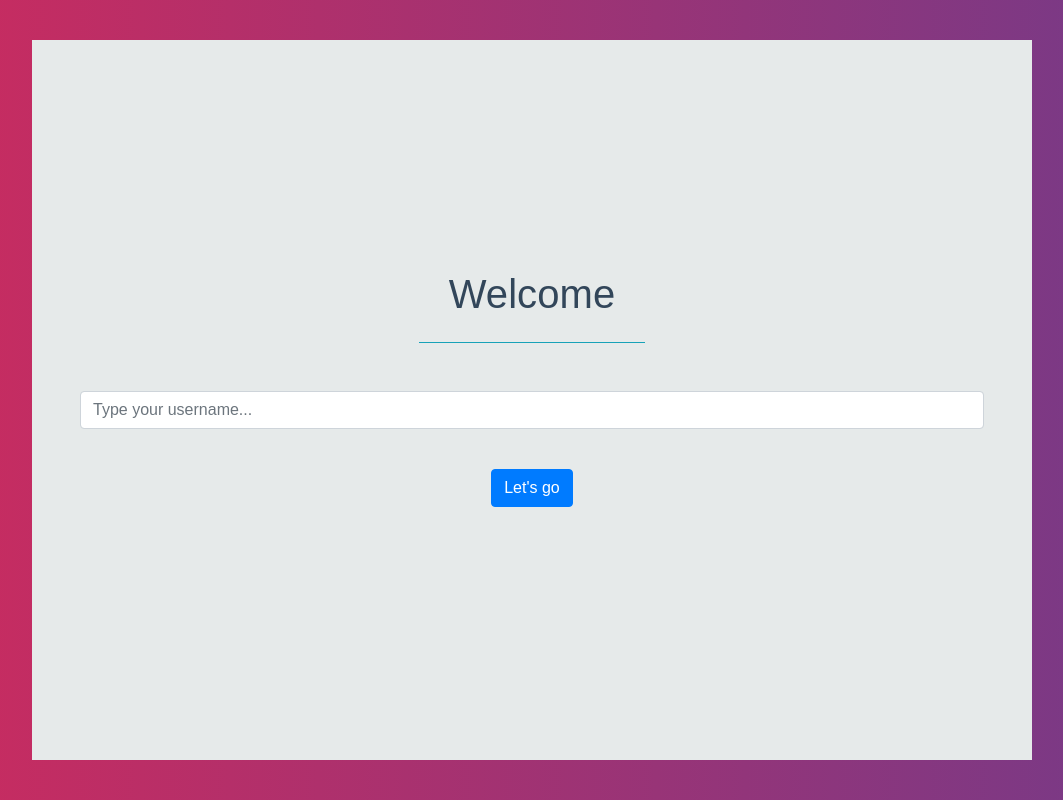
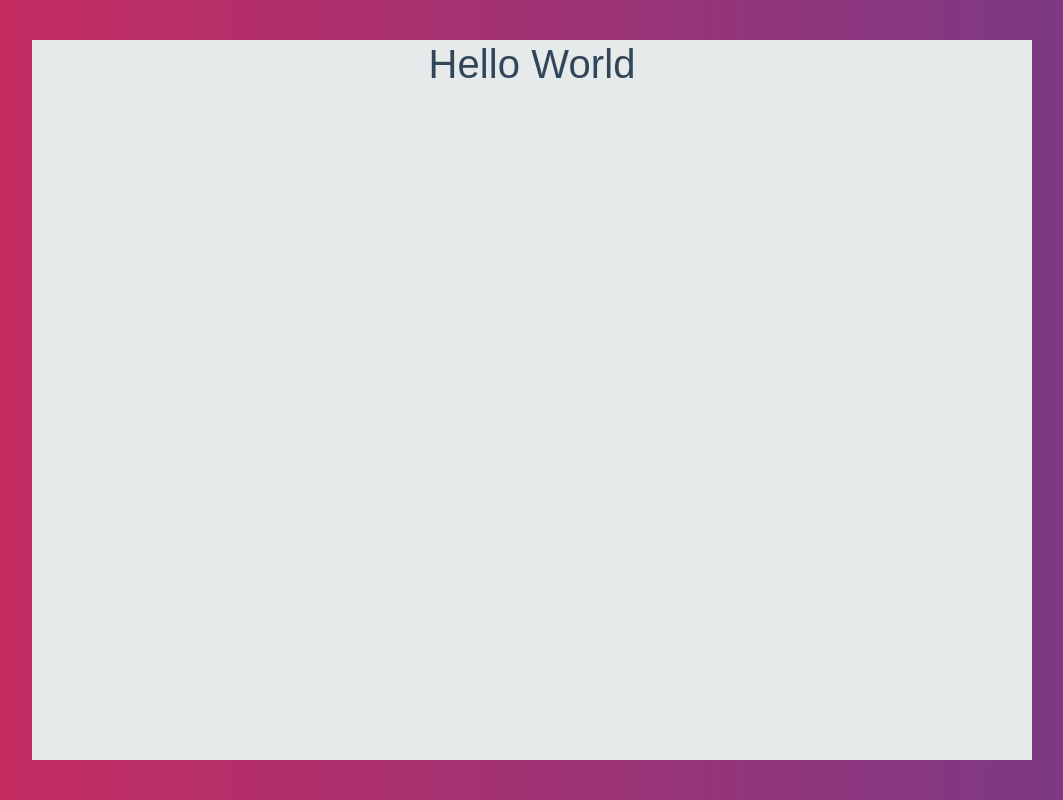
Before and after one commit to nhbduy/chat-application, a React (Create React App) app: page / in a window 1280 px wide. Shown: the whole page, without its empty margins (108-1171 px from the left). Built offline with nearby package versions, Linux system fonts and the light colour scheme; a web font is replaced by a local one.

Commit message:
Problem with router: test with sample page

```diff
--- a/src/App.js
+++ b/src/App.js
@@ -7,10 +7,11 @@ import Chat from './components/Chat/Chat';
 
 function App() {
   return (
-    <BrowserRouter>
-      <Route path='/' exact component={Welcome} />
-      <Route path='/chat' component={Chat} />
-    </BrowserRouter>
+    <h1 className='text-center'>Hello World</h1>
+    // <BrowserRouter>
+    //   <Route path='/' exact component={Welcome} />
+    //   <Route path='/chat' component={Chat} />
+    // </BrowserRouter>
   );
 }
 
```
